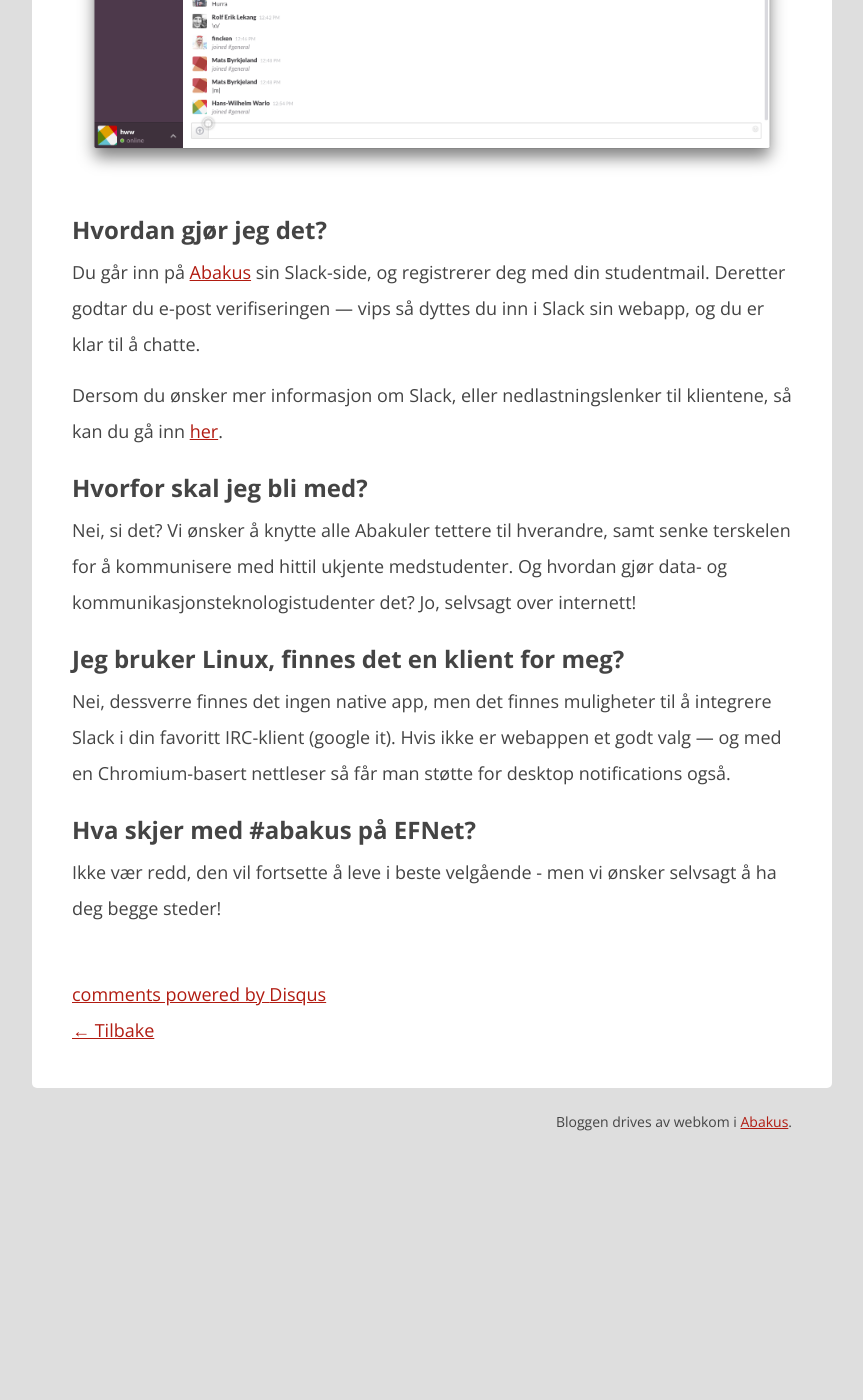
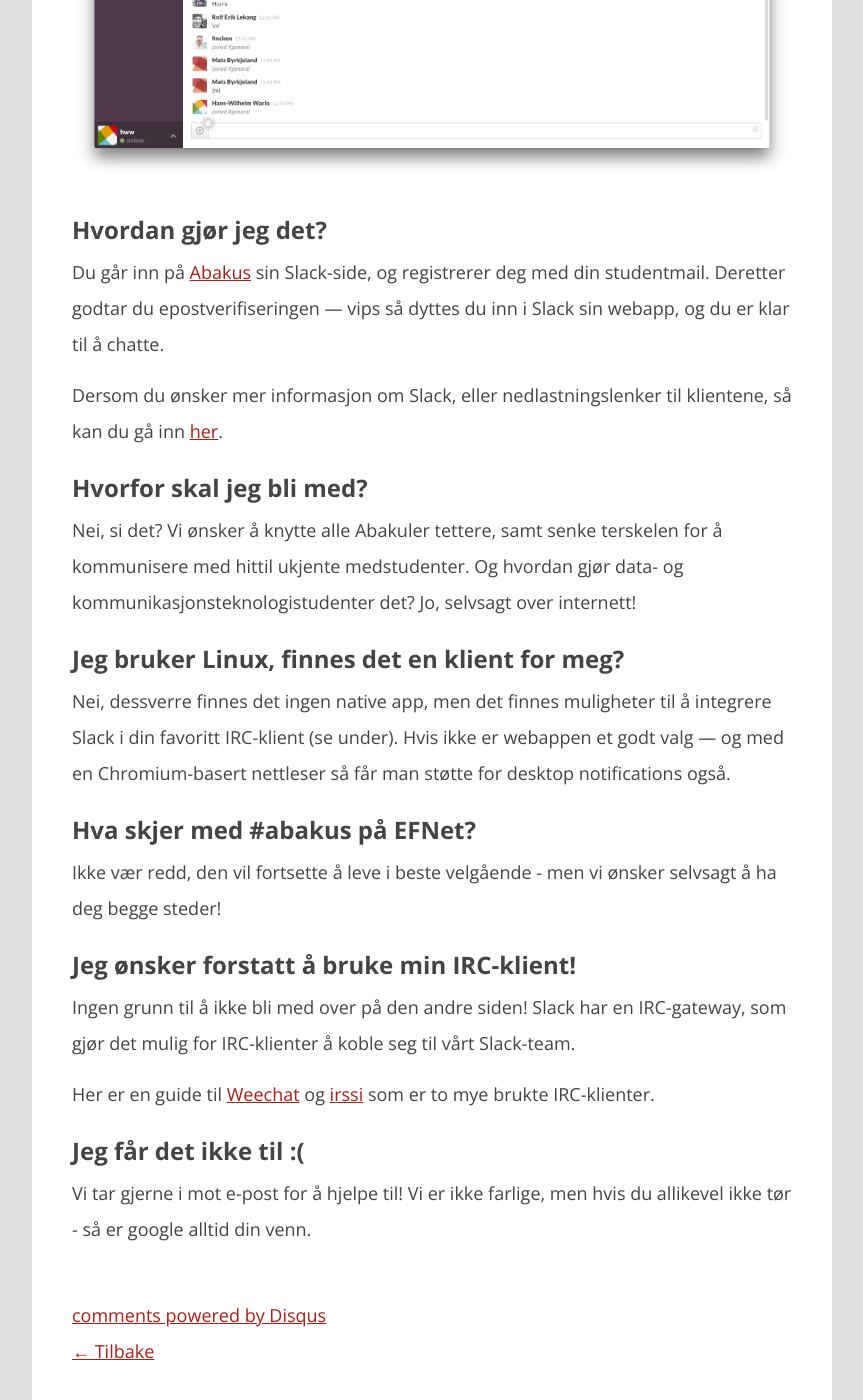
Before and after one commit to webkom/webkom.github.io, a Jekyll site: the page built from _posts/2015-02-04-slack.md, in a window 1280 px wide and 1400 px high, scrolled down 951 px. Shown: the whole window, without its empty margins (208-1071 px from the left). Built offline with Jekyll 4.4.1, drawn with Linux system fonts in a browser that asks for light colours; comment, search, counter and statistics services are not loaded; before the commit the page ends 2107 px from its top, so only the background shows below that; some of the changed text lies outside the part shown.

Commit message:
Fixes some small things, and adds links to weechat and irssi integration.

```diff
--- a/_posts/2015-02-04-slack.md
+++ b/_posts/2015-02-04-slack.md
@@ -5,9 +5,9 @@
 
 ---
 
-Abakus har i en årrekke hostet IRC (Quassel) for sine medlemmer. Dette har gitt muligheten for likesinnede Abakuler å diskutere alt i mellom himmel og jord i #abakus kanalen på EFNet. I den siste tiden har vi observert dalende aktivitet, og det ønsker vi å gjøre noe med.
+Abakus har i en årrekke hostet IRC (Quassel) for sine medlemmer. Dette har gitt muligheten for likesinnede Abakuler å diskutere alt i mellom himmel og jord i kanalen #abakus på EFNet. I den siste tiden har vi observert dalende aktivitet, og det ønsker vi å gjøre noe med.
 
-I fjor høst valgte vi i Webkom å prøve ut Slack i stedet for IRC som intern kommunikasjonstjeneste, og det kan vi si oss godt fornøyde med. Slack er et IRC alternativ, som er veldig anvendelig på tvers av plattform og operativsystemer. Slack kommer nemlig med en god webapp, samt klienter for Mac, iOS og Android. Det jobbes også med Windows Phone og Desktop klient.
+I fjor høst valgte vi i Webkom å prøve ut Slack i stedet for IRC som intern kommunikasjonstjeneste, og det kan vi si oss godt fornøyde med. Slack er et IRC-alternativ, som er veldig anvendelig på tvers av plattform og operativsystemer. Slack kommer nemlig med en god webapp, samt klienter for Mac, iOS og Android. Det jobbes også med Windows Phone og Desktop klient.
 
 Dette er grunnen til at vi nå ønsker å introdusere Abakus sitt offisielle Slack-team!
 
@@ -16,18 +16,28 @@
 
 ## Hvordan gjør jeg det?
 
-Du går inn på [Abakus](https://abakus-ntnu.slack.com/signup) sin Slack-side, og registrerer deg med din studentmail. Deretter godtar du e-post verifiseringen --- vips så dyttes du inn i Slack sin webapp, og du er klar til å chatte.
+Du går inn på [Abakus](https://abakus-ntnu.slack.com/signup) sin Slack-side, og registrerer deg med din studentmail. Deretter godtar du epostverifiseringen --- vips så dyttes du inn i Slack sin webapp, og du er klar til å chatte.
 
 Dersom du ønsker mer informasjon om Slack, eller nedlastningslenker til klientene, så kan du gå inn [her](https://abakus-ntnu.slack.com/getting-started).
 
 ## Hvorfor skal jeg bli med?
 
-Nei, si det? Vi ønsker å knytte alle Abakuler tettere til hverandre, samt senke terskelen for å kommunisere med hittil ukjente medstudenter. Og hvordan gjør data- og kommunikasjonsteknologistudenter det? Jo, selvsagt over internett!
+Nei, si det? Vi ønsker å knytte alle Abakuler tettere, samt senke terskelen for å kommunisere med hittil ukjente medstudenter. Og hvordan gjør data- og kommunikasjonsteknologistudenter det? Jo, selvsagt over internett!
 
 ## Jeg bruker Linux, finnes det en klient for meg?
 
-Nei, dessverre finnes det ingen native app, men det finnes muligheter til å integrere Slack i din favoritt IRC-klient (google it). Hvis ikke er webappen et godt valg --- og med en Chromium-basert nettleser så får man støtte for desktop notifications også.
+Nei, dessverre finnes det ingen native app, men det finnes muligheter til å integrere Slack i din favoritt IRC-klient (se under). Hvis ikke er webappen et godt valg --- og med en Chromium-basert nettleser så får man støtte for desktop notifications også.
 
 ## Hva skjer med #abakus på EFNet?
 
 Ikke vær redd, den vil fortsette å leve i beste velgående - men vi ønsker selvsagt å ha deg begge steder!
+
+## Jeg ønsker forstatt å bruke min IRC-klient!
+
+Ingen grunn til å ikke bli med over på den andre siden! Slack har en IRC-gateway, som gjør det mulig for IRC-klienter å koble seg til vårt Slack-team.
+
+Her er en guide til [Weechat](http://robots.thoughtbot.com/weechat-for-slacks-irc-gateway) og [irssi](http://www.robgolding.com/blog/2014/05/16/using-slack-with-irssi/) som er to mye brukte IRC-klienter.
+
+## Jeg får det ikke til :(
+
+Vi tar gjerne i mot e-post for å hjelpe til! Vi er ikke farlige, men hvis du allikevel ikke tør - så er google alltid din venn.
```
